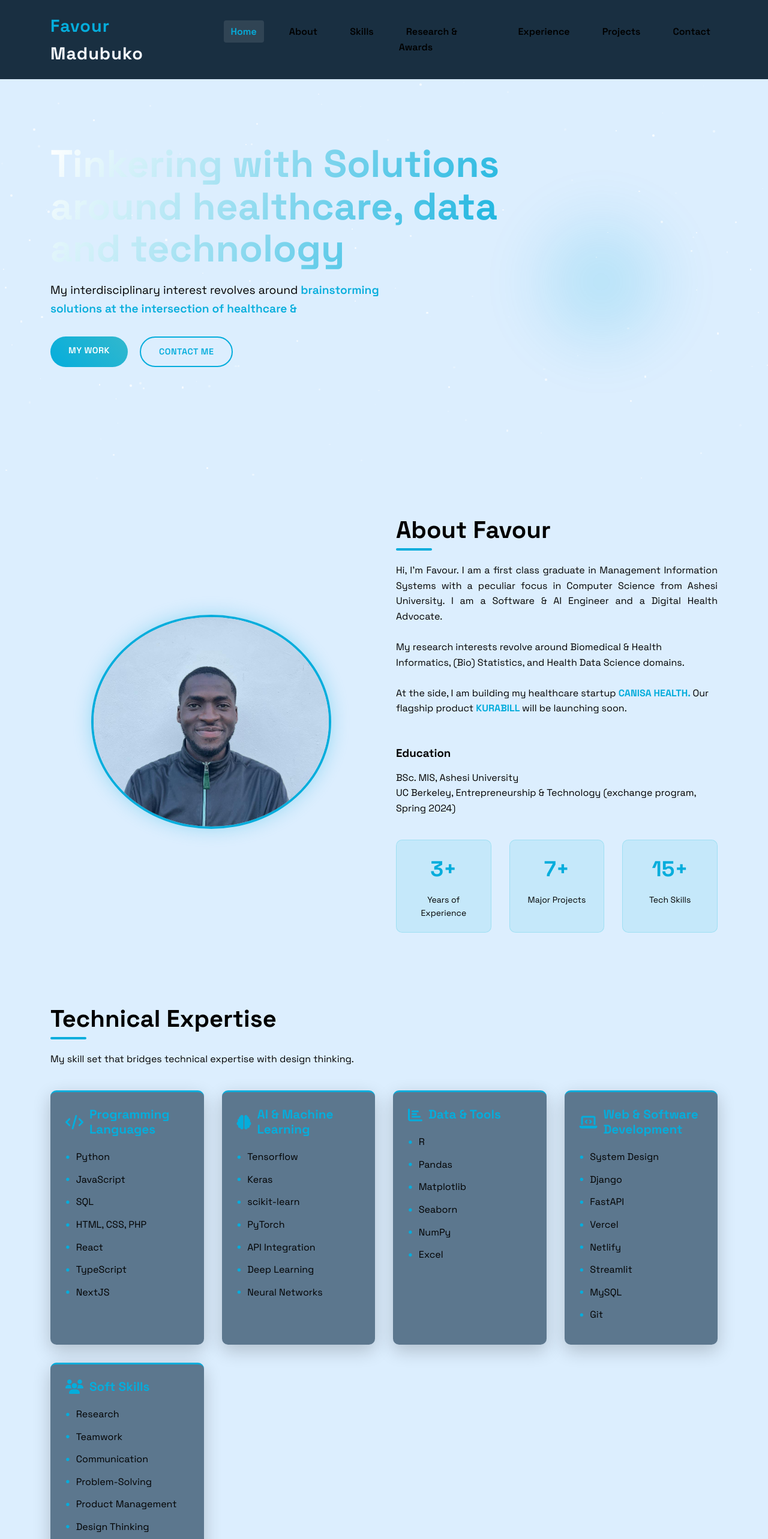
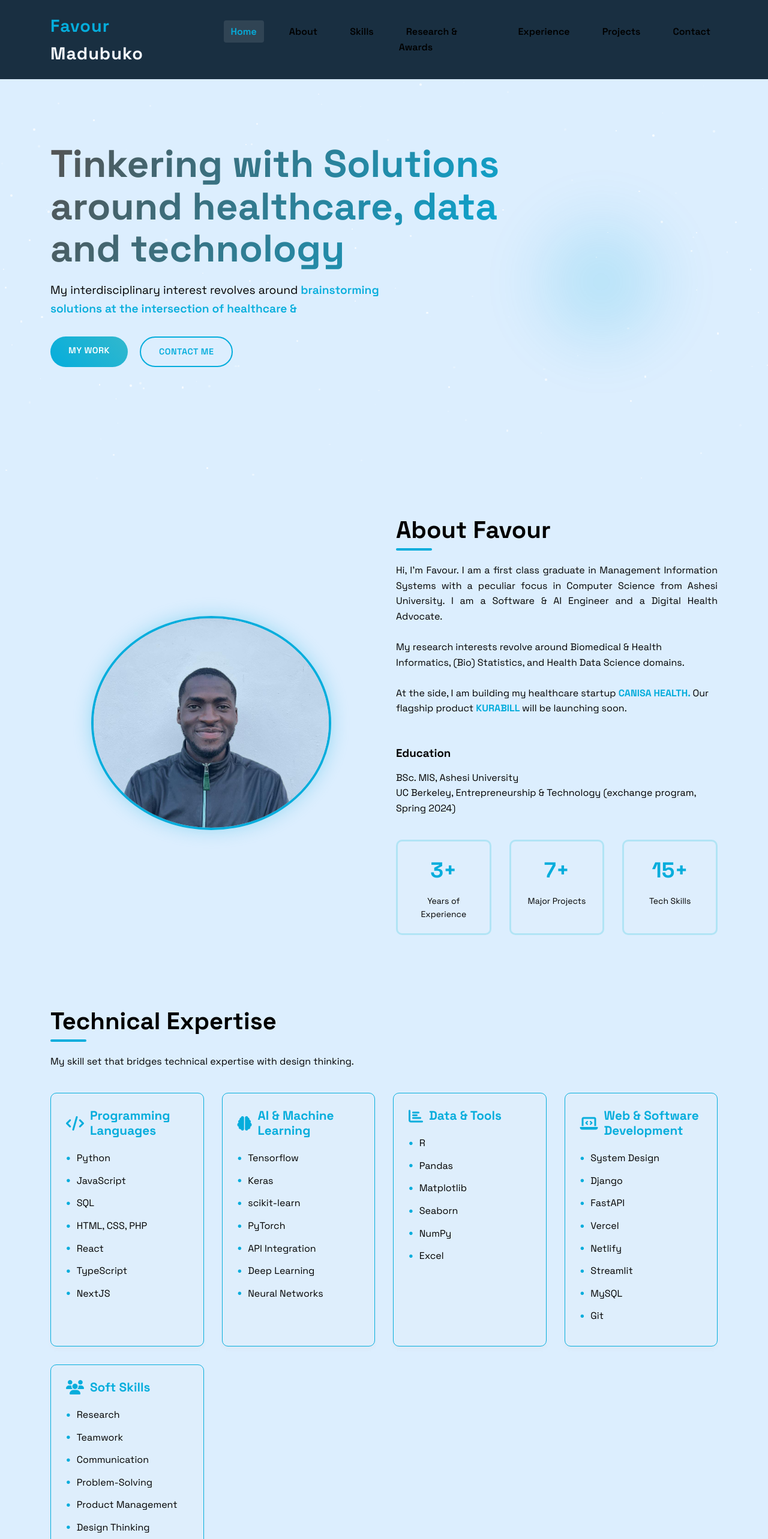
Before and after one commit to favouralgo/fm, a React (Vite) app: page / in a window 1280 px wide. Shown: the top 2566 px of the page at 60% size. Built offline with nearby package versions, Linux system fonts and the light colour scheme.

Commit message:
style: change overall project styles and color

```diff
--- a/src/index.css
+++ b/src/index.css
@@ -114,7 +114,7 @@
             transition: all 0.4s ease;
             padding: 20px 0;
             background-color: rgba(4, 26, 45, 0.9);
-            backdrop-filter: blur(10px);
+            backdrop-filter: blur(5px);
         }
 
         nav {
@@ -187,7 +187,7 @@
             font-weight: 800;
             margin-bottom: 20px;
             line-height: 1.1;
-            background: linear-gradient(120deg, white, var(--primary));
+            background: linear-gradient(120deg, rgb(84, 83, 83), var(--primary));
             -webkit-background-clip: text;
             background-clip: text;
             color: transparent;
@@ -327,17 +327,17 @@
         }
 
         .stat-box {
-            background-color: rgba(0, 184, 212, 0.1);
+            background-color: rgba(223, 238, 252, 0.6);
             border-radius: 10px;
             padding: 20px;
             text-align: center;
-            border: 1px solid rgba(0, 184, 212, 0.2);
+            border: 3px solid rgba(0, 184, 212, 0.2);
             transition: transform 0.3s, box-shadow 0.3s;
         }
 
         .stat-box:hover {
             transform: translateY(-5px);
-            box-shadow: 0 10px 20px rgba(0, 184, 212, 0.2);
+            box-shadow: 0 10px 10px rgba(0, 184, 212, 0.2);
         }
 
         .stat-number {
@@ -365,12 +365,12 @@
         }
 
         .skill-category {
-            background-color: rgba(8, 41, 69, 0.6);
+            background-color: rgba(223, 238, 252, 0.6);
             border-radius: 10px;
             padding: 25px;
-            box-shadow: 0 10px 30px rgba(0, 0, 0, 0.2);
+            box-shadow: 0 5px 5px rgba(218, 218, 218, 0.2);
             transition: all 0.3s ease;
-            border-top: 3px solid var(--primary);
+            border: 1px solid var(--primary);
         }
 
         .skill-category:hover {
@@ -433,10 +433,11 @@
             padding: 20px 30px;
             position: relative;
             width: calc(65% - 30px);
-            background-color: rgba(8, 41, 69, 0.6);
+            background-color: rgba(223, 238, 252, 0.6);
             border-radius: 10px;
+            border: 1px solid var(--primary);
             margin-bottom: 30px;
-            box-shadow: 0 5px 15px rgba(0, 0, 0, 0.1);
+            box-shadow: 0 2px 2px rgba(0, 0, 0, 0.1);
         }
 
         .timeline-item:nth-child(odd) {
@@ -496,10 +497,11 @@
         }
 
         .project-card {
-            background-color: rgba(8, 41, 69, 0.6);
+            background-color: rgba(223, 238, 252, 0.6);
             border-radius: 10px;
+            border: 1px solid var(--primary);
             overflow: hidden;
-            box-shadow: 0 10px 30px rgba(0, 0, 0, 0.2);
+            box-shadow: 0 5px 5px rgba(159, 159, 159, 0.2);
             transition: all 0.3s ease;
             height: 100%;
             display: flex;
@@ -508,12 +510,12 @@
 
         .project-card:hover {
             transform: translateY(-5px);
-            box-shadow: 0 15px 30px rgba(5, 173, 220, 0.2);
+            box-shadow: 0 10px 10px rgba(5, 173, 220, 0.2);
         }
 
         .project-img {
             height: 200px;
-            background-color: var(--space-light);
+            background-color: rgba(223, 238, 252, 0.6);
             display: flex;
             align-items: center;
             justify-content: center;
@@ -578,7 +580,7 @@
         }
 
         .project-links a {
-            color: var(--light);
+            color: var(--dark);
             transition: color 0.3s ease;
         }
 
```
